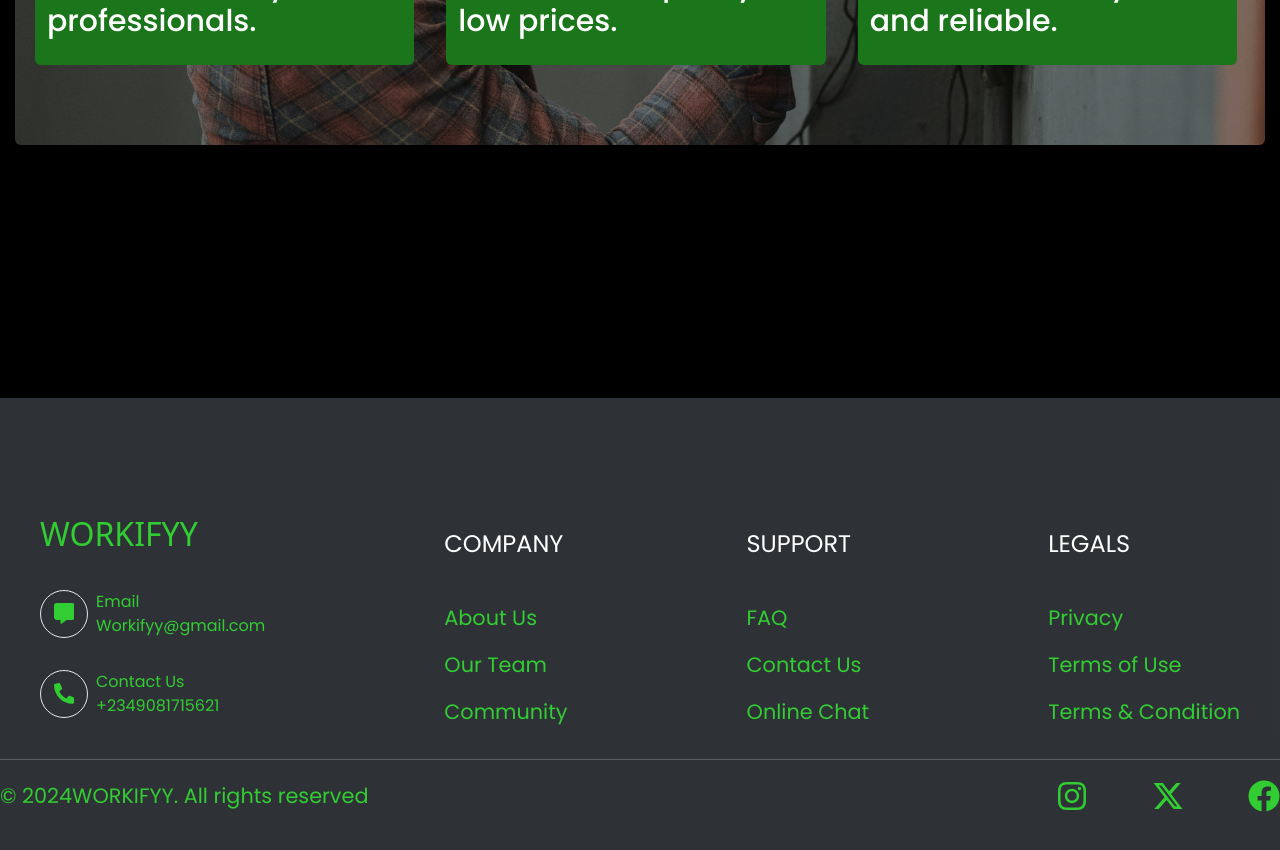
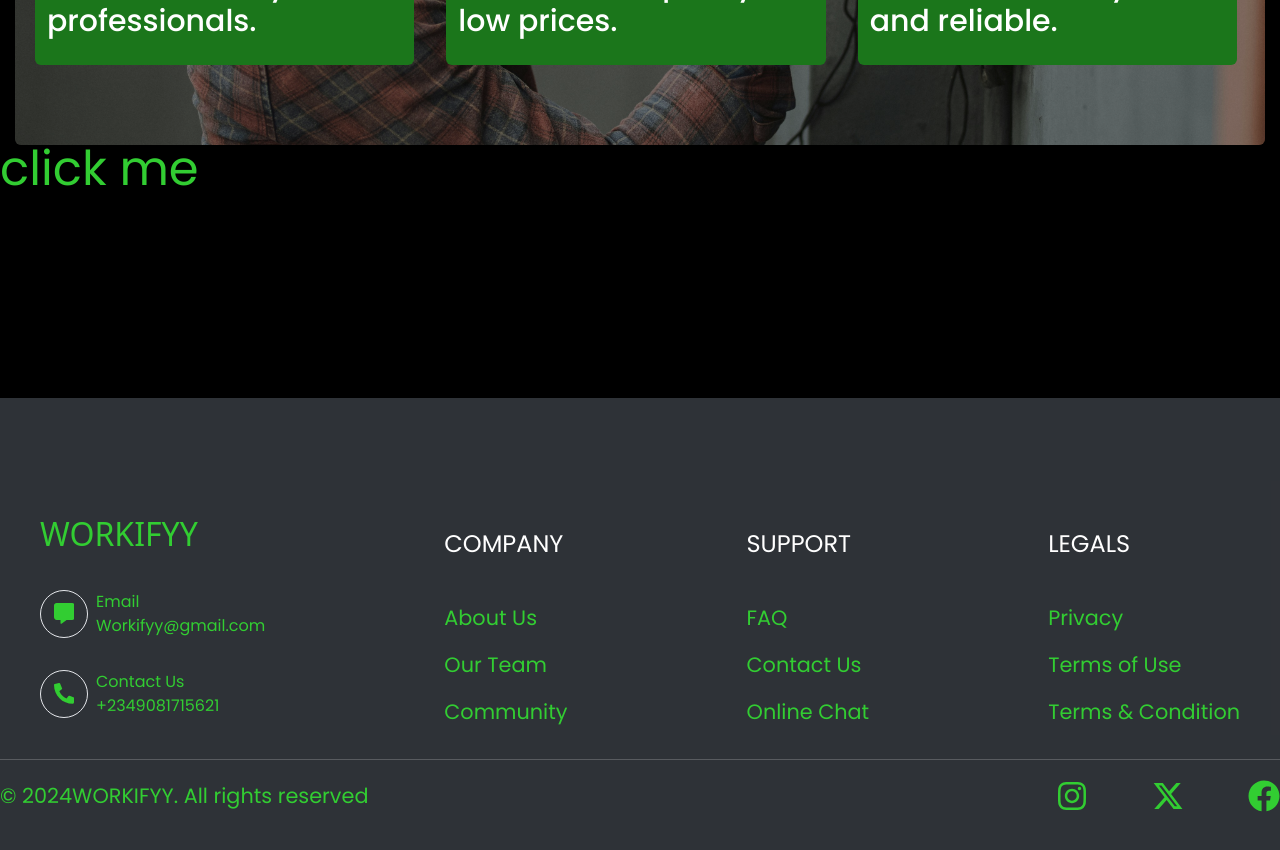
Before and after one commit to ad-tobii/workifyy, a React (Vite) app: page / in a window 1280 px wide. Shown: the part 2060-2910 px from the top of the page. Built offline with nearby package versions, Linux system fonts and the light colour scheme; a web font is replaced by a local one.

Commit message:
colour changes

```diff
--- a/src/Pages/Home/Home.tsx
+++ b/src/Pages/Home/Home.tsx
@@ -25,7 +25,7 @@ function Home() {
       <div>
         <ClientSection />
       </div>
-      <a href="/ClientDashboard" className="text-5xl">
+      <a href="/ClientDashboard" className="text-5xl text-[#32CD32]">
         click me
       </a>
       <div>
```
